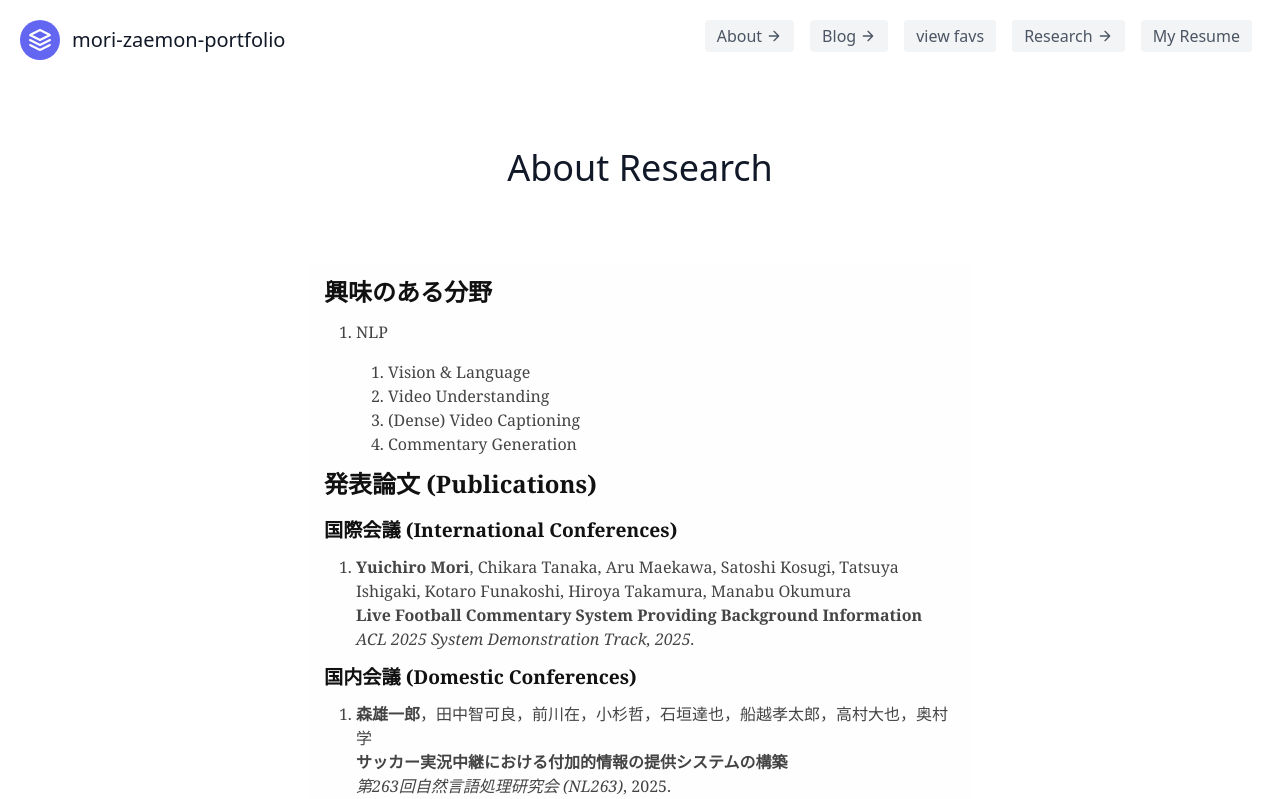
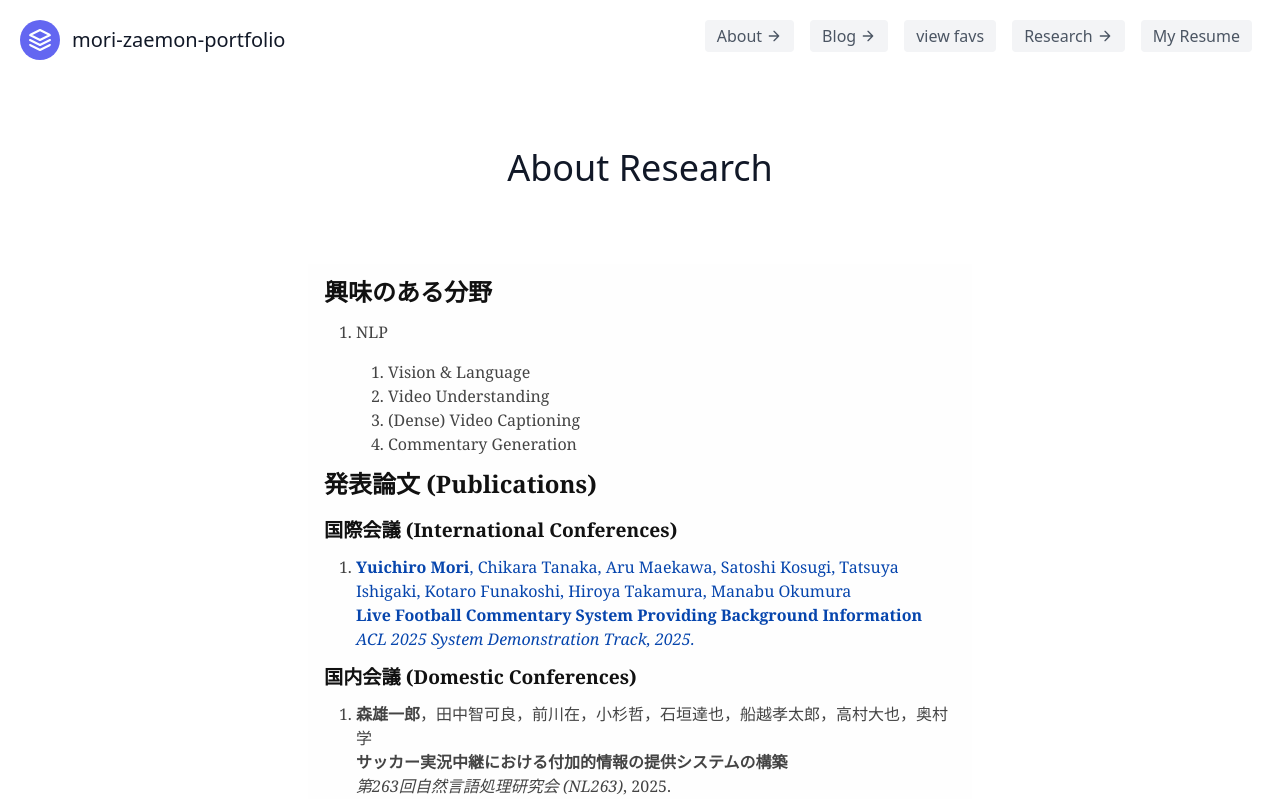
Before and after one commit to zaemon1251-hesty/my-portfolio, a Next.js app: page /research in a window 1280 px wide. Shown: the top 799 px of the page. Built offline with nearby package versions, Linux system fonts and the light colour scheme.

Commit message:
Update research.tsx
insert link to the paper

```diff
--- a/src/pages/research.tsx
+++ b/src/pages/research.tsx
@@ -37,9 +37,11 @@ export const ResearchPage:NextPage<Article> = () => {
                                         <h4><b>国際会議 (International Conferences)</b></h4>
                                         <ul>
                                             <li>
-                                            <b>Yuichiro Mori</b>, Chikara Tanaka, Aru Maekawa, Satoshi Kosugi, Tatsuya Ishigaki, Kotaro Funakoshi, Hiroya Takamura, Manabu Okumura <br />
-                                            <strong>Live Football Commentary System Providing Background Information</strong> <br />
-                                            <i>ACL 2025 System Demonstration Track, 2025.</i>
+                                            <a href="https://aclanthology.org/2025.acl-demo.38/">
+                                                <b>Yuichiro Mori</b>, Chikara Tanaka, Aru Maekawa, Satoshi Kosugi, Tatsuya Ishigaki, Kotaro Funakoshi, Hiroya Takamura, Manabu Okumura <br />
+                                                <strong>Live Football Commentary System Providing Background Information</strong> <br />
+                                                <i>ACL 2025 System Demonstration Track, 2025.</i>
+                                           </a>
                                             </li>
                                         </ul>
                                         <h4><b>国内会議 (Domestic Conferences) </b></h4>
```
